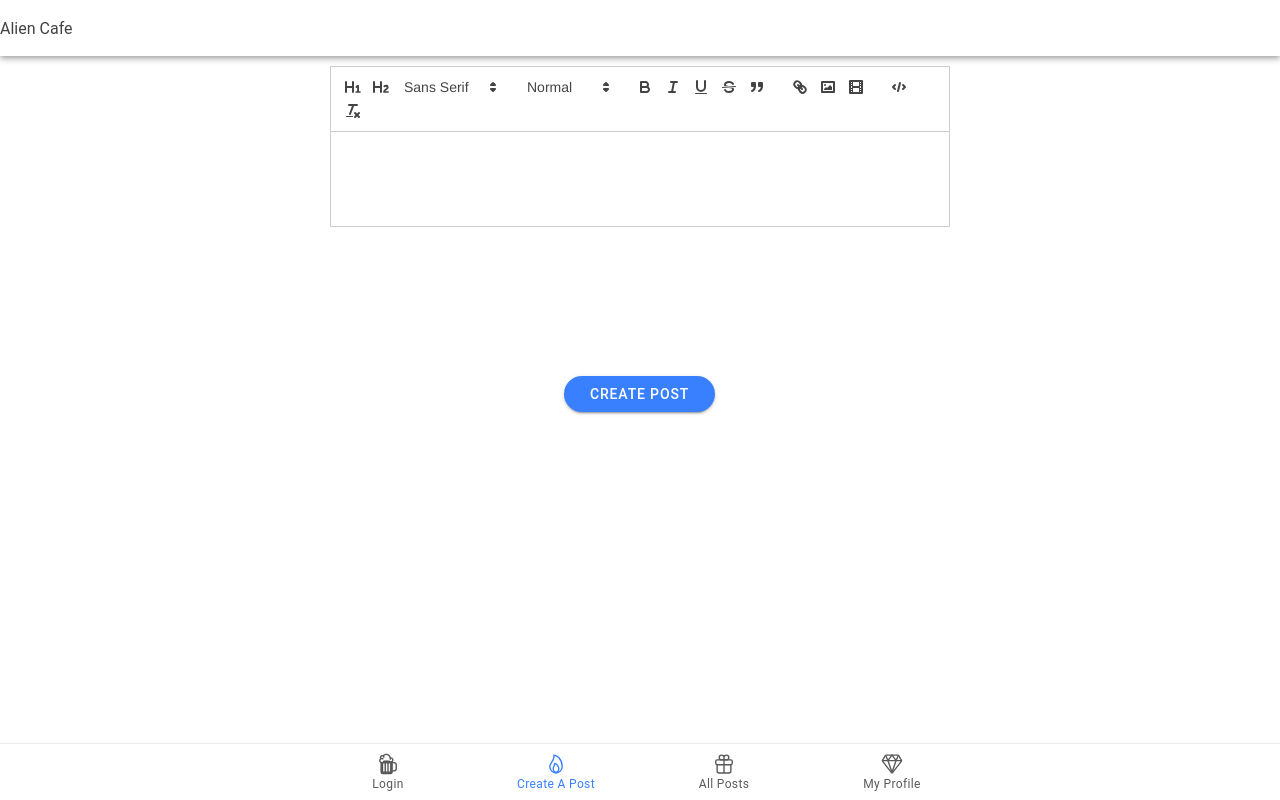
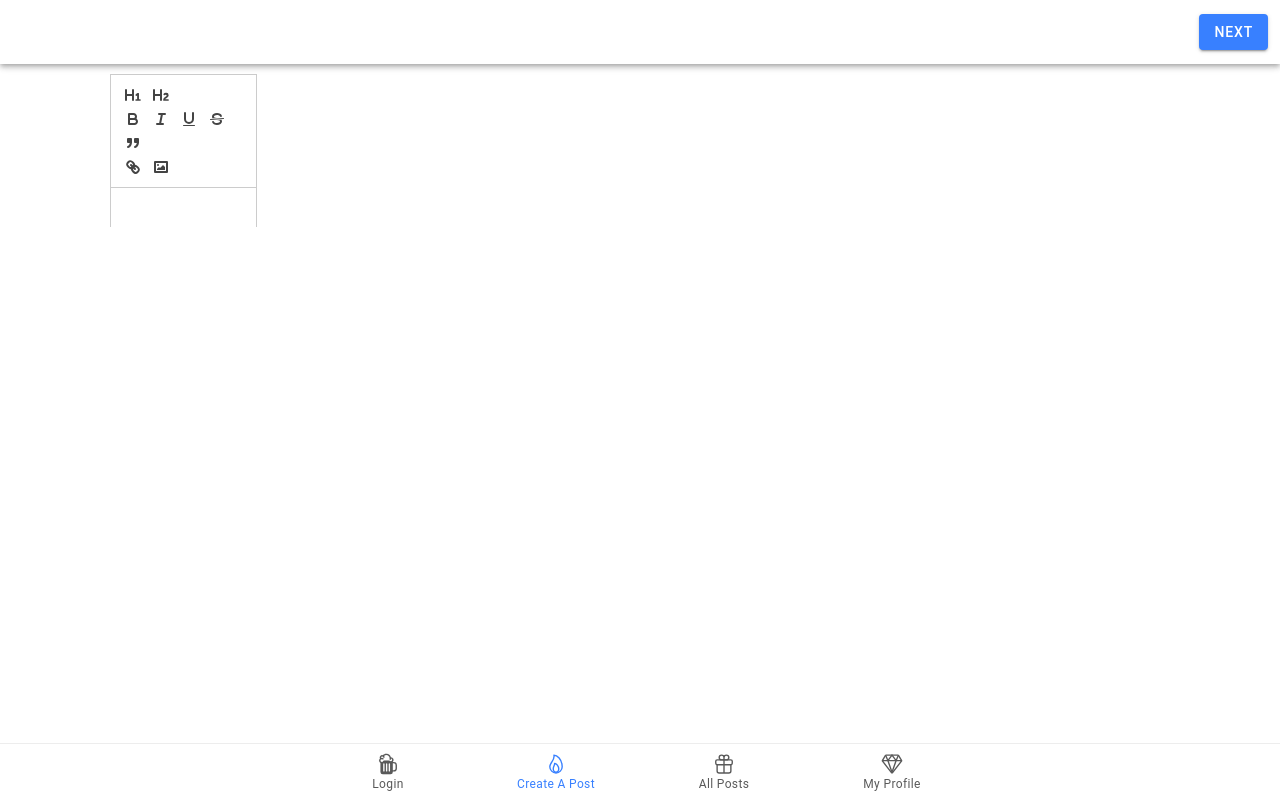
Before and after one commit to AlienServices/AlienCafe-React-Ionic, a React (Vite) app: page /create in a window 1280 px wide. Built offline with nearby package versions, Linux system fonts and the light colour scheme; no server answers.

Commit message:
adding following mechanism

```diff
--- a/src/components/Editor.tsx
+++ b/src/components/Editor.tsx
@@ -22,12 +22,9 @@ const Editor = ({ value, setValue, theme, toolBar }: {
         {toolBar ? <ReactQuill modules={{
           toolbar: {
             container: [
-              [{ header: "1" }, { header: "2" }, { font: [] }],
-              [{ size: [] }],
+              [{ header: "1" }, { header: "2" }],
               ["bold", "italic", "underline", "strike", "blockquote"],
-              ["link", "image", "video"],
-              ["code-block"],
-              ["clean"],
+              ["link", "image"],
             ],
             // handlers: {
             //   image: imageHandler()
--- a/src/components/MyPosts.tsx
+++ b/src/components/MyPosts.tsx
@@ -52,7 +52,7 @@ const Content: React.FC = () => {
                     ).map(el => el.outerHTML);
                     return (
                         <div className='shadow'>
-                            <IonCard style={{ boxShadow: 'none', borderRadius: "0px", borderBottom: "1px solid #eaeaea", paddingTop: '10px', paddingBottom: '10px'}} key={index} className='card'>
+                            <IonCard style={{ boxShadow: 'none', borderRadius: "0px", borderBottom: "1px solid #eaeaea", paddingTop: '10px', paddingBottom: '10px' }} key={index} className='card'>
                                 <div className='around'>
                                     <div className='emailContainer'>
                                         <IonAvatar style={{ height: '20px', width: '20px', marginLeft: '10px', marginRight: '5px' }}>
--- a/src/pages/Create.tsx
+++ b/src/pages/Create.tsx
@@ -82,18 +82,20 @@ const Create: React.FC = () => {
     console.log(email, 'this is the email')
     return (
         <IonPage>
-            <IonHeader>
-                <IonToolbar>Alien Cafe</IonToolbar>
-            </IonHeader>
-            <IonContent >
-                <Editor toolBar={true} theme={'snow'} value={value} setValue={setValue} />
+            <IonContent>
+                <IonHeader>
+                    {/* <IonTitle>name</IonTitle> */}
+                    <div className='end'>
+                        <IonButton onClick={() => {
+                            createPost(value);
+                            setValue('')
+                        }}>Next</IonButton>
+                    </div>
+                </IonHeader>
+                <IonItem lines='none'>
+                    <Editor toolBar={true} theme={'snow'} value={value} setValue={setValue} />
+                </IonItem>
             </IonContent>
-            <div className='center'>
-                <IonButton shape='round' onClick={() => {
-                    createPost(value);
-                    setValue('')
-                }}>Create Post</IonButton>
-            </div>
         </IonPage>
 
     );
--- a/src/pages/Tab1.css
+++ b/src/pages/Tab1.css
@@ -60,7 +60,7 @@
     }
 
     .quill {
-        width: 90%;
+        width: 100%;
         padding: 10px;
     }
 }
--- a/src/pages/Tab3.css
+++ b/src/pages/Tab3.css
@@ -90,6 +90,12 @@
     justify-content: space-around;
 }
 
+.end{
+    display: flex;
+    justify-content: end;
+    padding: 10px;
+}
+
 @media (max-width: 600px) {
     .quill .ql-container {
         height: 200px;
```
Also changed, not shown: src/pages/Tab2.tsx (line endings or trailing spaces).
